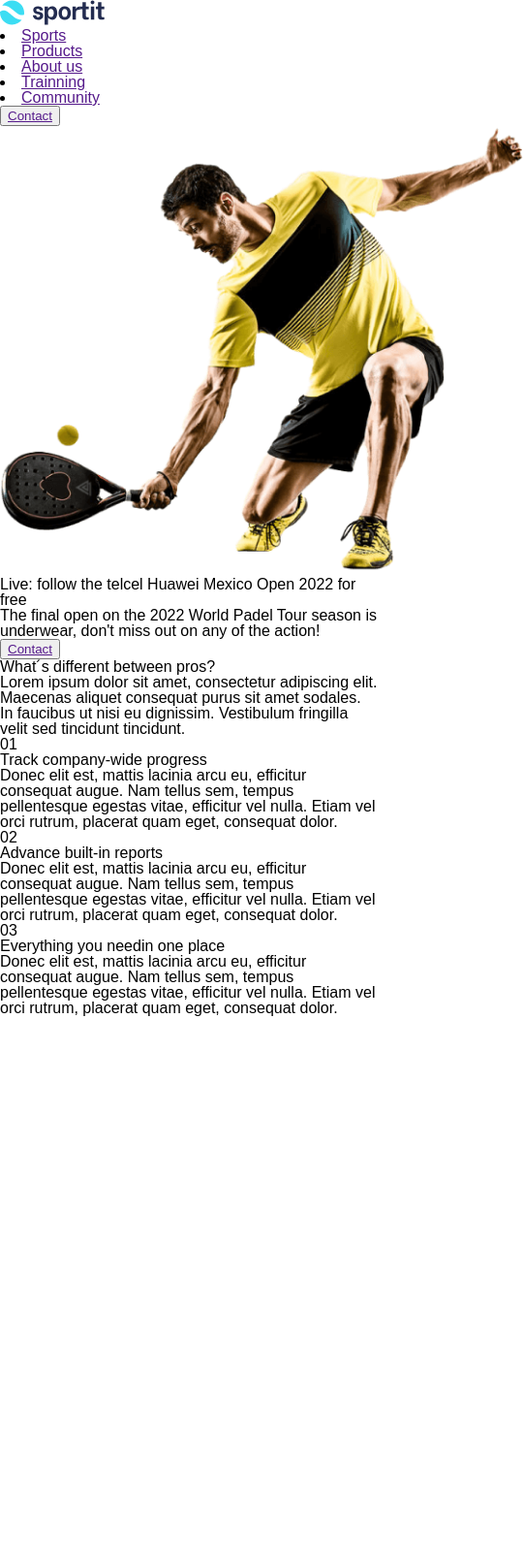
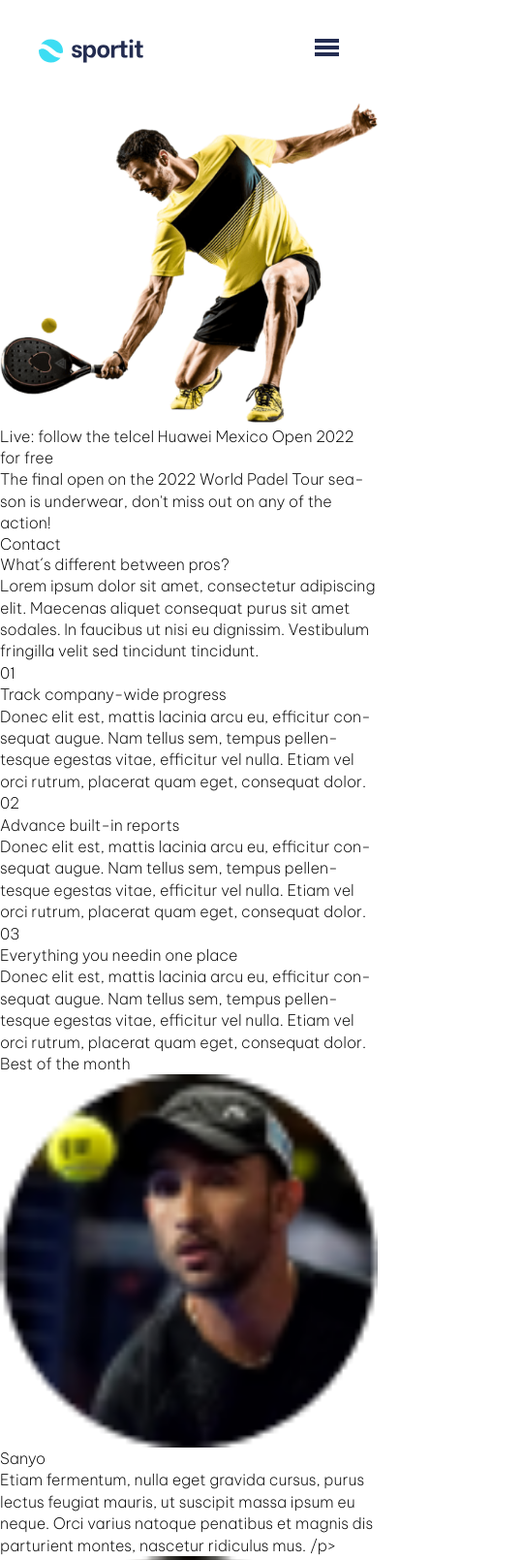
Before and after one commit to adrisa17/finalExamFrontI, a plain HTML site: page index.html in a window 390 px wide. Shown: the top 1609 px of the page at 97% size, 540 px wide, since content can reach past the window. Before the commit the page ends 1048 px from the top, so only its background shows below. Drawn offline with Linux system fonts and the light colour scheme.

Commit message:
cambios nav

```diff
--- /dev/null
+++ b/css/navbar.css
@@ -0,0 +1,44 @@
+.home {
+    display: flex;
+    justify-content: space-between;
+    margin: 40px;
+    font-size: 13px;
+    font-weight: 500;
+}
+
+.home__hamburger {
+    cursor: pointer;
+}
+
+.home__menu {
+    display: flex;
+    flex-direction: row;
+}
+
+.home__menu li {
+    padding: 0 20px;
+    text-align: center;
+    color: var(--neutral-darkblue);
+    font-size: 13px;
+}
+
+.home__image {
+    width: 107.684px;
+    height: 25px;
+}
+
+
+@media (max-width: 480px) {
+
+    .home__menu,
+    .home__contact {
+        display: none;
+    }
+}
+
+@media (min-width: 481px) {
+
+    .home__hamburger {
+        display: none;
+    }
+}
--- a/css/reset.css
+++ b/css/reset.css
@@ -1,15 +1,54 @@
-/* http://meyerweb.com/eric/tools/css/reset/
-   v2.0 | 20110126
-   License: none (public domain)
-*/
+/* Reseteamos los margin y paddings de todas las etiquetas */
+* {
+    margin: 0;
+    padding: 0;
+    border: 0;
+    -webkit-box-sizing: border-box;
+    box-sizing: border-box;
+    vertical-align: baseline;
+}
 
-html,
-body,
-div,
-span,
-applet,
-object,
+/* Evitamos problemas con las imagenes */
+img,
+picture,
+video,
 iframe,
+figure {
+    max-width: 100%;
+    width: 100%;
+    display: block;
+    /* opcional */
+    -o-object-fit: cover;
+    object-fit: cover;
+    /* opcional */
+    -o-object-position: center center;
+    object-position: center center;
+}
+
+/* Reseteamos los enlaces para funcionar como cajas... */
+a {
+    display: block;
+    text-decoration: none;
+    color: inherit;
+    font-size: inherit;
+}
+
+/* ... excepto los que se encuentran en párrafos */
+p a {
+    display: inline;
+}
+
+/* Quitamos los puntos de los <li> */
+li {
+    list-style-type: none;
+}
+
+/* Configuramos anclas suaves */
+html {
+    scroll-behavior: smooth;
+}
+
+/* Desactivamos estilos por defecto de las principales etiquetas de texto */
 h1,
 h2,
 h3,
@@ -17,119 +56,96 @@ h4,
 h5,
 h6,
 p,
+span,
+a,
+strong,
 blockquote,
-pre,
-a,
-abbr,
-acronym,
-address,
-big,
-cite,
-code,
-del,
-dfn,
-em,
-img,
-ins,
-kbd,
-q,
-s,
-samp,
-small,
-strike,
-strong,
-sub,
-sup,
-tt,
-var,
+i,
 b,
 u,
-i,
-center,
-dl,
-dt,
-dd,
-ol,
-ul,
-li,
-fieldset,
-form,
-label,
-legend,
-table,
-caption,
-tbody,
-tfoot,
-thead,
-tr,
-th,
-td,
-article,
-aside,
-canvas,
-details,
-embed,
-figure,
-figcaption,
-footer,
-header,
-hgroup,
-menu,
-nav,
-output,
-ruby,
-section,
-summary,
-time,
-mark,
-audio,
-video {
-    margin: 0;
-    padding: 0;
-    border: 0;
-    font-size: 100%;
-    font: inherit;
-    vertical-align: baseline;
+em {
+    font-size: inherit;
+    font-weight: inherit;
+    font-style: inherit;
+    text-decoration: none;
+    color: inherit;
 }
 
-/* HTML5 display-role reset for older browsers */
-article,
-aside,
-details,
-figcaption,
-figure,
-footer,
-header,
-hgroup,
-menu,
-nav,
-section {
-    display: block;
-}
-
-body {
-    line-height: 1;
-}
-
-ol,
-ul {
-    list-style: none;
-}
-
-blockquote,
-q {
-    quotes: none;
-}
-
+/* Evitamos problemas con los pseudoelementos de quotes */
 blockquote:before,
 blockquote:after,
 q:before,
 q:after {
-    content: '';
+    content: "";
     content: none;
 }
 
-table {
+/* Configuramos el texto que seleccionamos */
+::-moz-selection {
+    background-color: var(--negro);
+    color: var(--blanco);
+}
+
+::selection {
+    background-color: var(--negro);
+    color: var(--blanco);
+}
+
+/* Nivelamos problemas de tipografías y colocación de formularios */
+form,
+input,
+textarea,
+select,
+button,
+label {
+    font-family: inherit;
+    font-size: inherit;
+    -webkit-hyphens: auto;
+    -ms-hyphens: auto;
+    hyphens: auto;
+    background-color: transparent;
+    color: inherit;
+    display: block;
+    /* opcional */
+    -webkit-appearance: none;
+    -moz-appearance: none;
+    appearance: none;
+}
+
+/* Reseteamos las tablas */
+table,
+tr,
+td {
     border-collapse: collapse;
     border-spacing: 0;
 }
+
+/* Evitamos problemas con los SVG */
+svg {
+    width: 100%;
+    display: block;
+    fill: currentColor;
+}
+
+/* (Probándolo, no usar en producción) En el caso de añadir una  */
+/* p svg{
+    display: inline;
+    width: initial;
+  } */
+/* Configuramos la tipografía para toda la web */
+body {
+    min-height: 100vh;
+    font-size: 100%;
+    /* opcional */
+    line-height: 1.4em;
+    /* opcional */
+    -webkit-hyphens: auto;
+    -ms-hyphens: auto;
+    hyphens: auto;
+    /* opcional */
+    font-smooth: always;
+    /* opcional */
+    -webkit-font-smoothing: antialiased;
+    /* opcional */
+    -moz-osx-font-smoothing: grayscale;
+}
--- a/css/styles.css
+++ b/css/styles.css
@@ -0,0 +1,24 @@
+body {
+    font-family: 'Be Vietnam Pro', sans-serif;
+    font-size: 16px;
+}
+
+.button {
+    border-radius: 50px;
+    box-shadow: 0px 4px 7px 0px rgba(0, 0, 0, 0.25);
+    padding: 10px 40px;
+
+
+}
+
+.button--primary {
+    background: var(--primary-violet);
+    color: white;
+
+}
+
+.button--secondary {
+
+    background: white;
+
+}
--- a/css/variables.css
+++ b/css/variables.css
@@ -11,7 +11,11 @@
 
     /* Fuentes*/
 
-    font-family: 'Be Vietnam Pro', sans-serif;
+
+
+    /*Tamaño*/
+    --mobile: 480px;
+    --desktop: 1440px;
 
 
 }
--- a/index.html
+++ b/index.html
@@ -3,25 +3,33 @@
   <head>
     <meta charset="UTF-8" />
     <meta name="viewport" content="width=device-width, initial-scale=1.0" />
+    <link rel="preconnect" href="https://fonts.googleapis.com" />
+    <link rel="preconnect" href="https://fonts.gstatic.com" crossorigin />
+    <link
+      href="https://fonts.googleapis.com/css2?family=Be+Vietnam+Pro:ital,wght@0,100;0,200;1,100;1,200&display=swap"
+      rel="stylesheet"
+    />
+    <link rel="stylesheet" href="./css/reset.css" />
+    <link rel="stylesheet" href="./css/variables.css" />
     <link rel="stylesheet" href="./css/styles.css" />
-    <link rel="stylesheet" href="./css/variables.css" />
-    <link rel="stylesheet" href="./css/reset.css" />
+    <link rel="stylesheet" href="./css/navbar.css" />
     <title>Examen final</title>
   </head>
   <body>
     <header>
       <nav class="home">
-        <article>
-          <img class="home--image" src="./images/logo.svg" alt="logo" />
-          <menu class="home--menu">
+        <img class="home__image" src="./images/logo.svg" alt="logo" />
+        <label class="home__hamburger">
+          <img src="./images/icon-hamburger.svg" alt="menú hamburguesa"
+        /></label>
+        <menu class="home__menu">
           <li><a href="">Sports</a></li>
           <li><a href="">Products</a></li>
           <li><a href="">About us</a></li>
           <li><a href="">Trainning</a></li>
           <li><a href="">Community</a></li>
         </menu>
-          <button class="contact"><a href="">Contact</a></button>
-        </article>
+        <a href="" class="home__contact button button--primary">Contact</a>
       </nav>
     </header>
     <main>
@@ -77,7 +85,51 @@
           </div>
         </article>
       </section>
-      <section></section>
+      <section class="players">
+        <div class="players--tittle">
+          <h2>Best of the month</h2>
+        </div>
+        <article class="players--image">
+          <img src="./images/avatar-sanyo.png" alt="imagen de sanyo" />
+          <h3 class="players--title">Sanyo</h3>
+          <p>
+            Etiam fermentum, nulla eget gravida cursus, purus lectus feugiat
+            mauris, ut suscipit massa ipsum eu neque. Orci varius natoque
+            penatibus et magnis dis parturient montes, nascetur ridiculus mus.
+            /p>
+          </p>
+        </article>
+        <article>
+          <img src="./images/avatar-sanyo.png" alt="imagen de sanyo" />
+          <h3>Sanyo</h3>
+          <p>
+            Etiam fermentum, nulla eget gravida cursus, purus lectus feugiat
+            mauris, ut suscipit massa ipsum eu neque. Orci varius natoque
+            penatibus et magnis dis parturient montes, nascetur ridiculus mus.
+            /p>
+          </p>
+        </article>
+        <article>
+          <img src="./images/avatar.lebron.png" alt="imagen de Lebron" />
+          <h3>Lebron</h3>
+          <p>
+            Etiam fermentum, nulla eget gravida cursus, purus lectus feugiat
+            mauris, ut suscipit massa ipsum eu neque. Orci varius natoque
+            penatibus et magnis dis parturient montes, nascetur ridiculus mus.
+            /p>
+          </p>
+        </article>
+        <article>
+          <img src="./images/avatar-navarro.png" alt="imagen de Navarro" />
+          <h3>Navarro</h3>
+          <p>
+            Etiam fermentum, nulla eget gravida cursus, purus lectus feugiat
+            mauris, ut suscipit massa ipsum eu neque. Orci varius natoque
+            penatibus et magnis dis parturient montes, nascetur ridiculus mus.
+            /p>
+          </p>
+        </article>
+      </section>
     </main>
   </body>
 </html>
```
Lines whose indentation alone changed are shown as unchanged.
